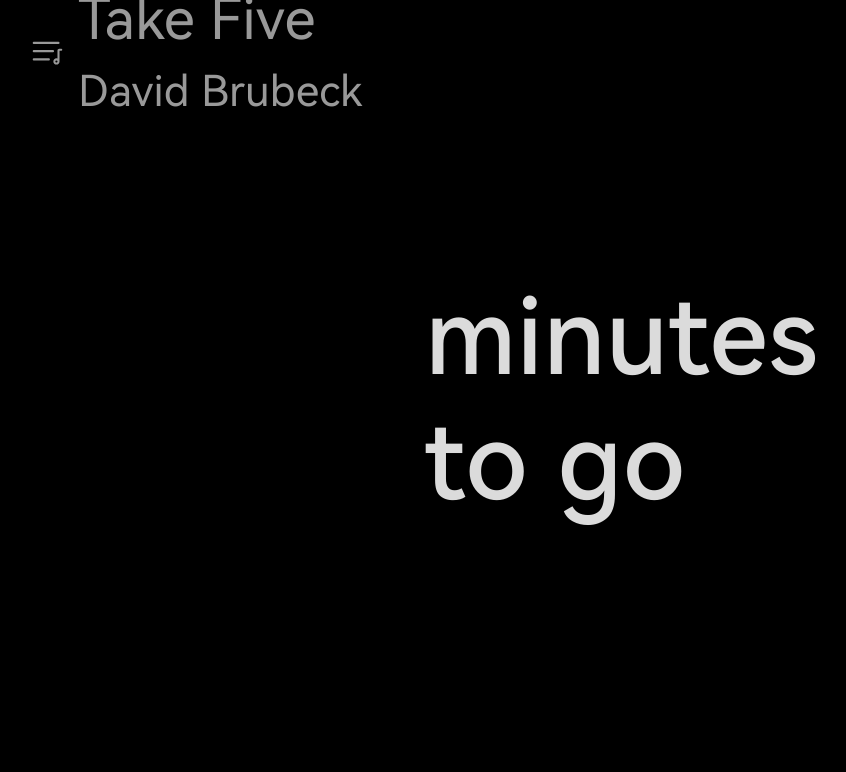
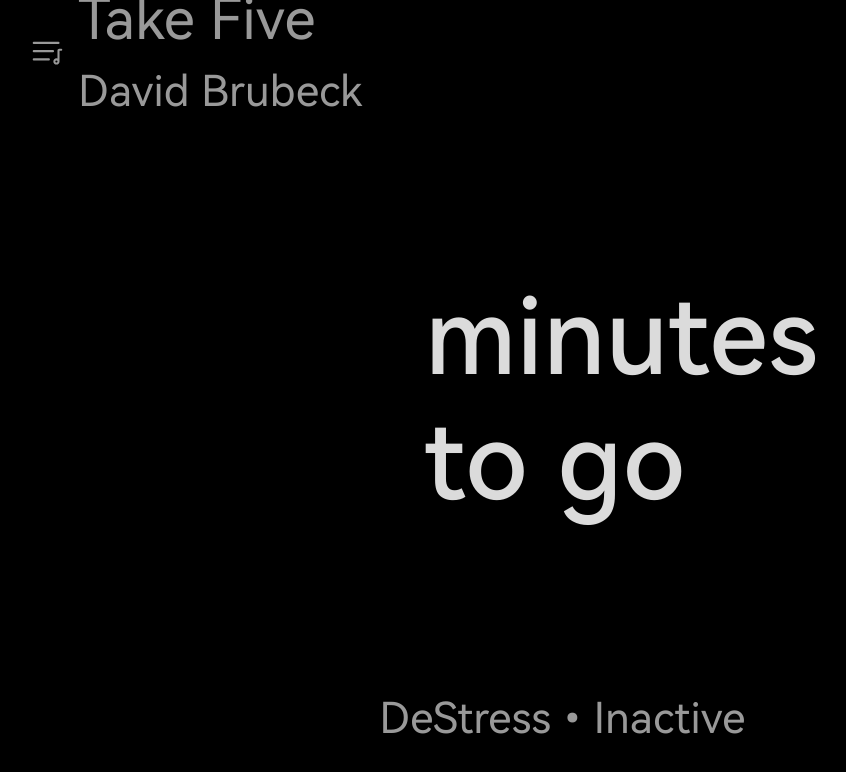
Before and after one commit to SMSOSS/DeStressOSS, a plain HTML site: page session.html in a window 1280 px wide. Shown: the whole page, without its empty margins (33-879 px from the left). Drawn offline with Linux system fonts and the light colour scheme.

Commit message:
DeStressOSS: session: add back `mode` text
Signed-off-by: Wiley Lau <henloboii@protonmail.ch>

```diff
--- a/session.html
+++ b/session.html
@@ -28,4 +28,6 @@
         <h3 id="time-digit"></h3>
         <h5 id="time-togo">minutes<br>to go</h5>
     </div>
+
+    <p id='mode'>DeStress•Inactive</p>
 </body>
```
